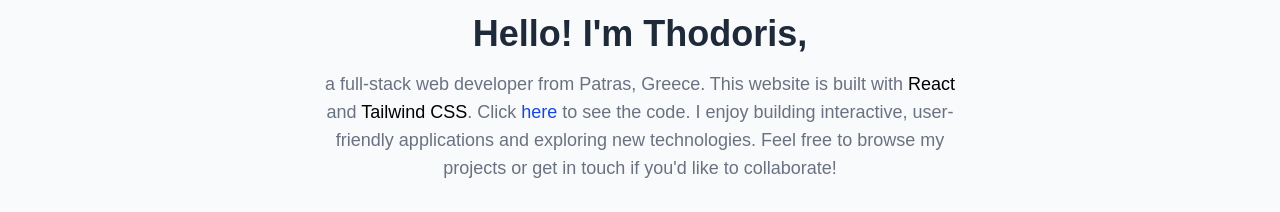
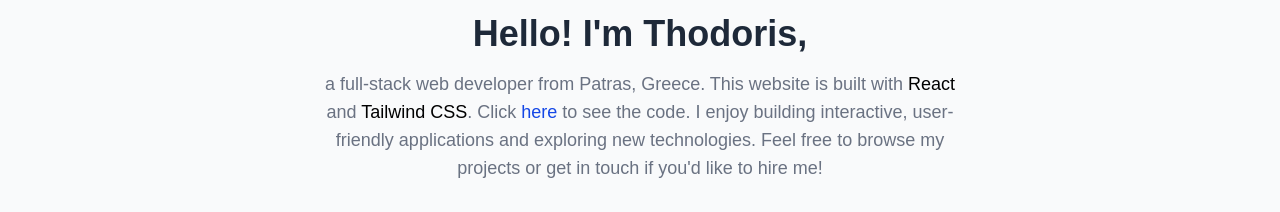
Before and after one commit to tsiro66/Portfolio, a React (Vite) app: page / in a window 1280 px wide. Shown: the part 242-454 px from the top of the page. Built offline with nearby package versions, Linux system fonts and the light colour scheme; a web font is replaced by a local one.

Commit message:
Changed some text

```diff
--- a/src/components/Pages/Home.tsx
+++ b/src/components/Pages/Home.tsx
@@ -33,7 +33,7 @@ function Home() {
               </a>{" "}
               to see the code. I enjoy building interactive, user-friendly
               applications and exploring new technologies. Feel free to browse
-              my projects or get in touch if you'd like to collaborate!
+              my projects or get in touch if you'd like to hire me!
             </p>
 
             <div className='flex justify-center mb-6 md:mb-8 lg:mb-10'>
```
